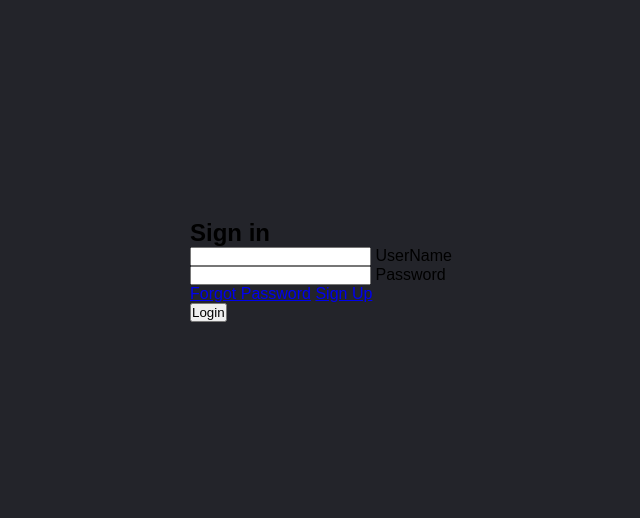
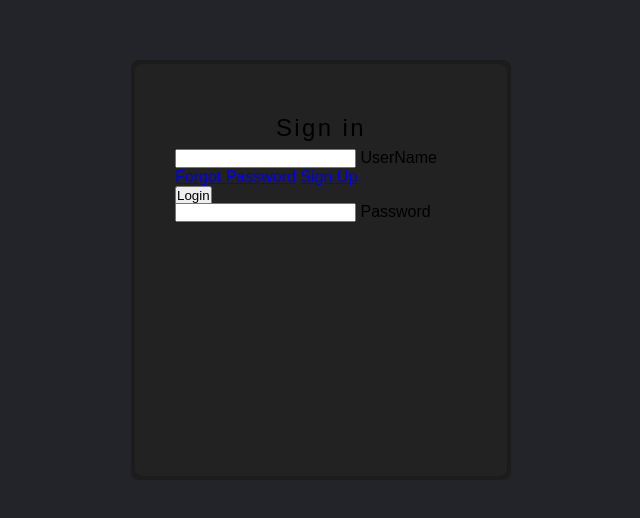
Before and after one commit to KishoreKumar-sudo/CSS, a plain HTML site: page SignUp/Index.html in a window 1280 px wide. Shown: the part 130-648 px from the top of the page, without its empty margins (319-959 px from the left). Drawn offline with Linux system fonts and the light colour scheme; a web font is replaced by a local one.

Commit message:
input box

```diff
--- a/SignUp/one.css
+++ b/SignUp/one.css
@@ -6,10 +6,42 @@
     box-sizing: border-box;
     font-family: 'Poppins', sans-serif;
 }
-body{
+
+body {
     display: flex;
     justify-content: center;
     align-items: center;
     min-height: 100vh;
     background: #23242a;
 }
+
+.box {
+    position: relative;
+    width: 380px;
+    height: 420px;
+    background: #1c1c1c;
+    border-radius: 8px;
+}
+
+.box form {
+    position: absolute;
+    inset: 4px;
+    background-color: #222;
+    padding: 50px 40px;
+    border-radius: 8px;
+    z-index: 2;
+    display: flex;
+    flex-direction: column;
+}
+
+.box form h2 {
+    font-weight: 500;
+    text-align: center;
+    letter-spacing: 0.1em;
+}
+
+.box .inputbox {
+    position: absolute;
+    width: 300px;
+    margin-top: 35px;
+}
```
